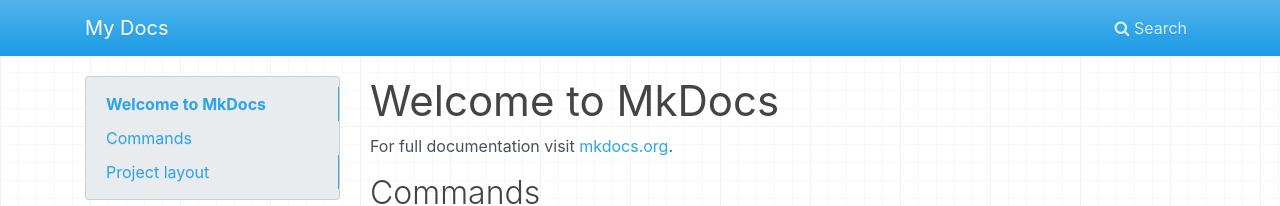
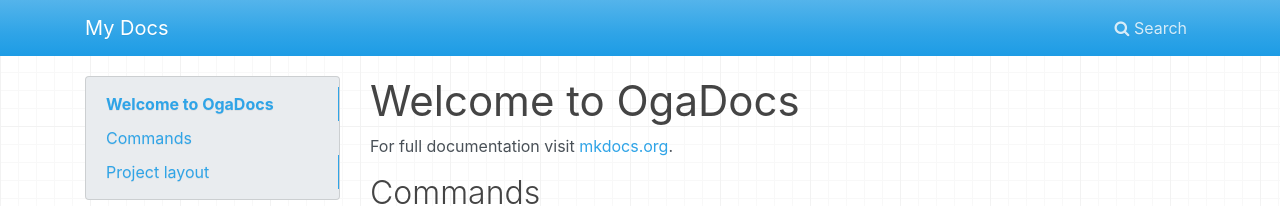
Before and after one commit to ogapants/mkdocs-test, a plain HTML site: page index.html in a window 1280 px wide. Shown: the top 206 px of the page. Drawn offline with nearby package versions, Linux system fonts and the light colour scheme.

Commit message:
Deployed  with MkDocs version: 1.2.2

```diff
--- a/index.html
+++ b/index.html
@@ -52,7 +52,7 @@
     <div id="toc-collapse" class="navbar-collapse collapse card bg-secondary">
         <ul class="nav flex-column">
 
-            <li class="nav-item" data-level="1"><a href="#welcome-to-mkdocs" class="nav-link">Welcome to MkDocs</a>
+            <li class="nav-item" data-level="1"><a href="#welcome-to-ogadocs" class="nav-link">Welcome to OgaDocs</a>
               <ul class="nav flex-column">
             <li class="nav-item" data-level="2"><a href="#commands" class="nav-link">Commands</a>
               <ul class="nav flex-column">
@@ -69,7 +69,7 @@
 </div></div>
                     <div class="col-md-9" role="main">
 
-<h1 id="welcome-to-mkdocs">Welcome to MkDocs</h1>
+<h1 id="welcome-to-ogadocs">Welcome to OgaDocs</h1>
 <p>For full documentation visit <a href="https://www.mkdocs.org">mkdocs.org</a>.</p>
 <h2 id="commands">Commands</h2>
 <ul>
@@ -164,5 +164,5 @@ docs/
 
 <!--
 MkDocs version : 1.2.2
-Build Date UTC : 2021-08-18 12:59:06.935875+00:00
+Build Date UTC : 2021-08-18 13:04:42.653326+00:00
 -->
--- a/search/search_index.json
+++ b/search/search_index.json
@@ -1 +1 @@
-{"config":{"indexing":"full","lang":["en"],"min_search_length":3,"prebuild_index":false,"separator":"[\\s\\-]+"},"docs":[{"location":"","text":"Welcome to MkDocs For full documentation visit mkdocs.org . Commands mkdocs new [dir-name] - Create a new project. mkdocs serve - Start the live-reloading docs server. mkdocs build - Build the documentation site. mkdocs -h - Print help message and exit. Project layout mkdocs.yml # The configuration file. docs/ index.md # The documentation homepage. ... # Other markdown pages, images and other files.","title":"Welcome to MkDocs"},{"location":"#welcome-to-mkdocs","text":"For full documentation visit mkdocs.org .","title":"Welcome to MkDocs"},{"location":"#commands","text":"mkdocs new [dir-name] - Create a new project. mkdocs serve - Start the live-reloading docs server. mkdocs build - Build the documentation site. mkdocs -h - Print help message and exit.","title":"Commands"},{"location":"#project-layout","text":"mkdocs.yml # The configuration file. docs/ index.md # The documentation homepage. ... # Other markdown pages, images and other files.","title":"Project layout"}]}
+{"config":{"indexing":"full","lang":["en"],"min_search_length":3,"prebuild_index":false,"separator":"[\\s\\-]+"},"docs":[{"location":"","text":"Welcome to OgaDocs For full documentation visit mkdocs.org . Commands mkdocs new [dir-name] - Create a new project. mkdocs serve - Start the live-reloading docs server. mkdocs build - Build the documentation site. mkdocs -h - Print help message and exit. Project layout mkdocs.yml # The configuration file. docs/ index.md # The documentation homepage. ... # Other markdown pages, images and other files.","title":"Welcome to OgaDocs"},{"location":"#welcome-to-ogadocs","text":"For full documentation visit mkdocs.org .","title":"Welcome to OgaDocs"},{"location":"#commands","text":"mkdocs new [dir-name] - Create a new project. mkdocs serve - Start the live-reloading docs server. mkdocs build - Build the documentation site. mkdocs -h - Print help message and exit.","title":"Commands"},{"location":"#project-layout","text":"mkdocs.yml # The configuration file. docs/ index.md # The documentation homepage. ... # Other markdown pages, images and other files.","title":"Project layout"}]}
```
Also changed, not shown: 1 other file.
